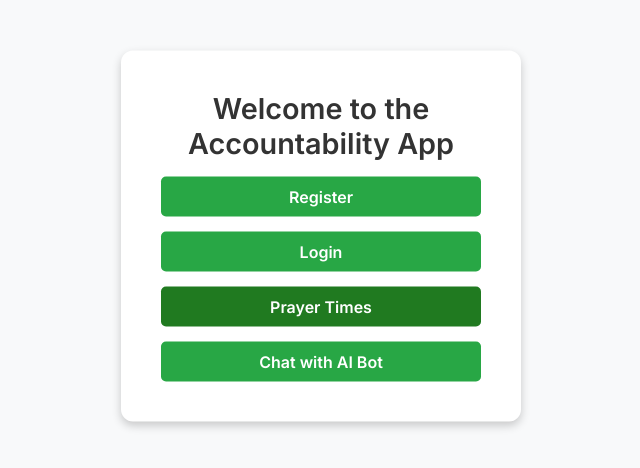
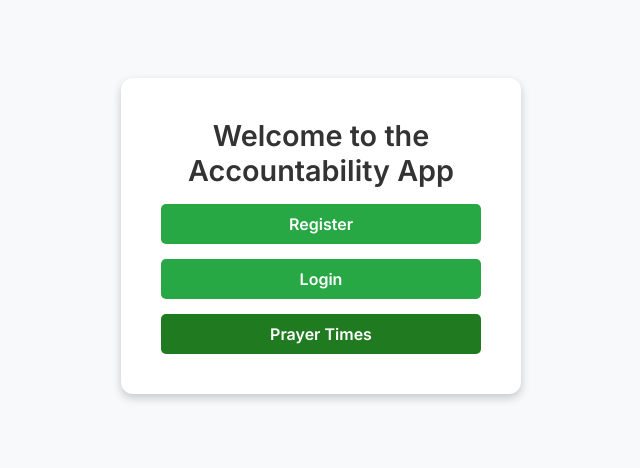
Before and after one commit to aamir-naved/goals-frontend, a React (Vite) app: page / in a window 1280 px wide. Shown: the part 164-632 px from the top of the page, without its empty margins (319-959 px from the left). Built offline with nearby package versions, Linux system fonts and the light colour scheme.

Commit message:
removed chatbot

```diff
--- a/src/routes/Home.jsx
+++ b/src/routes/Home.jsx
@@ -11,7 +11,7 @@ function Home() {
                 <button onClick={() => navigate("/register")}>Register</button>
                 <button onClick={() => navigate("/login")}>Login</button>
                 <button className="prayer" onClick={() => navigate("/prayer-times")}>Prayer Times</button>
-                <button onClick={() => navigate("/chatbot")}>Chat with AI Bot</button>
+                {/* <button onClick={() => navigate("/chatbot")}>Chat with AI Bot</button> */}
             </div>
         </div>
     );
```
